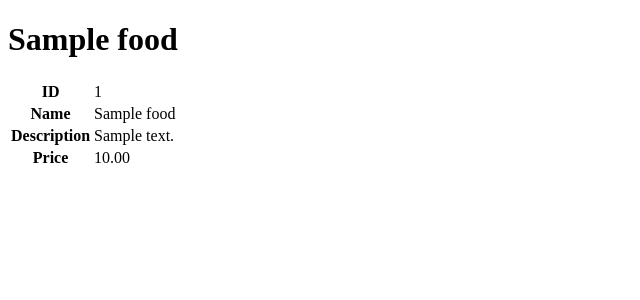
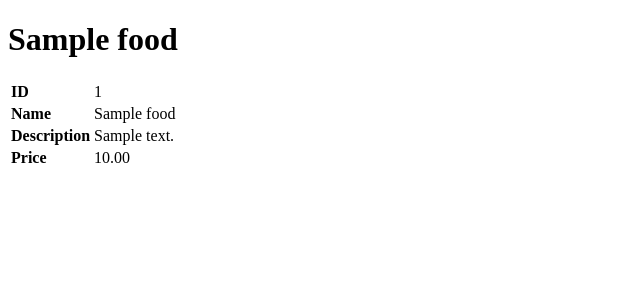
Before and after one commit to jason-nn/grubfood, a Django app: page /webkiosk/foods/1 in a window 1280 px wide. Shown: the part 62-362 px from the top of the page, without its empty margins (0-640 px from the left). Run offline with Django 4.2, Linux system fonts and the light colour scheme; tables that the repository leaves empty hold one stand-in row (values such as "Sample post").

Commit message:
Add stylesheet

```diff
--- /dev/null
+++ b/webkiosk/static/webkiosk/index.css
@@ -0,0 +1,4 @@
+th,
+td {
+  text-align: left;
+}
--- a/webkiosk/templates/webkiosk/base.html
+++ b/webkiosk/templates/webkiosk/base.html
@@ -1,3 +1,4 @@
+{% load static %}
 <!DOCTYPE html>
 <html lang="en">
   <head>
@@ -5,6 +6,7 @@
     <meta http-equiv="X-UA-Compatible" content="IE=edge" />
     <meta name="viewport" content="width=device-width, initial-scale=1.0" />
     <title>grubfood</title>
+    <link rel="stylesheet" href="{% static 'webkiosk/index.css' %}" />
   </head>
   <body>
     <nav>
```
